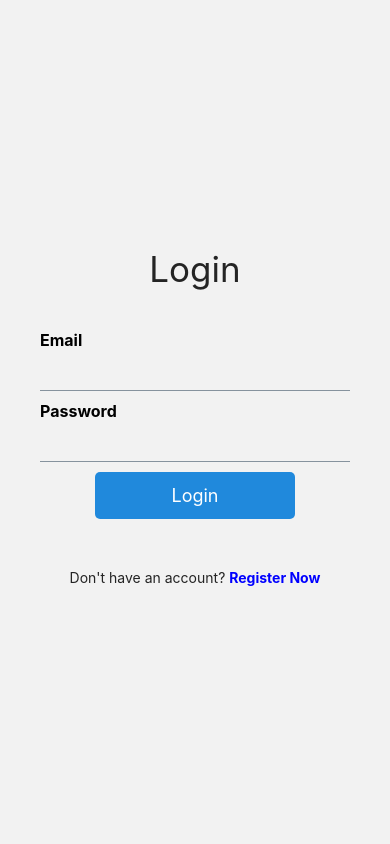
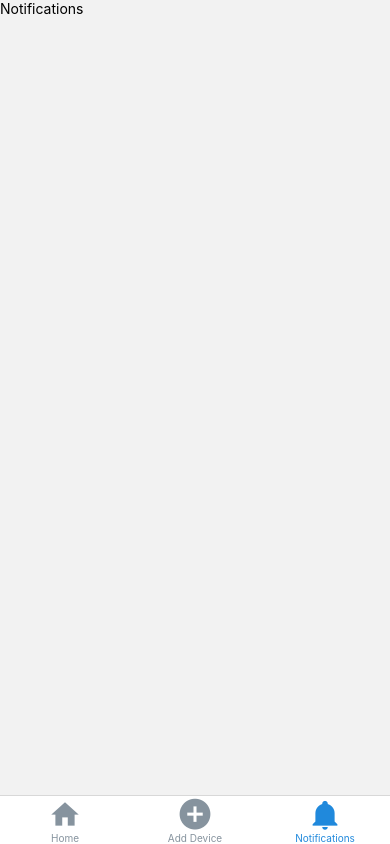
Before and after one commit to Sentinel-FYP/mobile-app, a React Native app: screen /Notifications in a window 390 px wide. Built offline with nearby package versions, Linux system fonts and the light colour scheme.

Commit message:
[Update] Tab navigation

```diff
--- /dev/null
+++ b/src/routes/AddDeviceStack.jsx
@@ -0,0 +1,23 @@
+import { View, Text } from "react-native";
+import React from "react";
+import { createNativeStackNavigator } from "@react-navigation/native-stack";
+import AddDeviceScreen from "../screens/add-camera/AddDeviceScreen";
+
+const AddDeviceStack = createNativeStackNavigator();
+const AddDeviceStackScreen = () => {
+  return (
+    <AddDeviceStack.Navigator
+      screenOptions={{
+        animation: "slide_from_right",
+        headerShown: false,
+      }}
+    >
+      <AddDeviceStack.Screen
+        name="AddDeviceScreen"
+        component={AddDeviceScreen}
+      />
+    </AddDeviceStack.Navigator>
+  );
+};
+
+export default AddDeviceStackScreen;
--- /dev/null
+++ b/src/routes/NotificationStack.jsx
@@ -0,0 +1,24 @@
+import { View, Text } from "react-native";
+import React from "react";
+import { createNativeStackNavigator } from "@react-navigation/native-stack";
+import NotificationScreen from "../screens/notifications/NotificationScreen";
+
+const NotificationStack = createNativeStackNavigator();
+const NotificationStackScreen = () => {
+  return (
+    <NotificationStack.Navigator
+      screenOptions={{
+        animation: "slide_from_right",
+        headerShown: false,
+      }}
+    >
+      <NotificationStack.Screen
+        name="NotificationScreen"
+        component={NotificationScreen}
+        options={{ headerShown: false }}
+      />
+    </NotificationStack.Navigator>
+  );
+};
+
+export default NotificationStackScreen;
--- a/src/routes/Router.jsx
+++ b/src/routes/Router.jsx
@@ -6,11 +6,10 @@ import React, { useState } from "react";
 import { View, ActivityIndicator, StyleSheet } from "react-native";
 import { COLORS } from "../constants";
 
-
 const RouterStack = createNativeStackNavigator();
 
 const Router = () => {
-  const [isAuthenticated, setIsAuthenticated] = useState(false);
+  const [isAuthenticated, setIsAuthenticated] = useState(true);
   return (
     <NavigationContainer>
       <RouterStack.Navigator
--- a/src/routes/TabNavigation.jsx
+++ b/src/routes/TabNavigation.jsx
@@ -2,13 +2,40 @@ import { View, Text } from "react-native";
 import React from "react";
 import { NavigationContainer } from "@react-navigation/native";
 import { createBottomTabNavigator } from "@react-navigation/bottom-tabs";
+import Icon from "react-native-vector-icons/MaterialCommunityIcons";
 import HomeStackScreen from "./HomeStack";
+import NotificationStackScreen from "./NotificationStack";
+import { lightColors } from "@rneui/base";
+import AddDeviceStackScreen from "./AddDeviceStack";
 
 const Tab = createBottomTabNavigator();
 const TabNavigation = () => {
   return (
-    <Tab.Navigator screenOptions={{ headerShown: false }}>
+    <Tab.Navigator
+      screenOptions={({ route }) => ({
+        tabBarIcon: ({ focused, color, size }) => {
+          let iconName;
+          size += 8;
+
+          if (route.name === "Home") {
+            iconName = focused ? "home" : "home";
+          } else if (route.name === "Notifications") {
+            iconName = focused ? "bell" : "bell";
+          } else if (route.name === "Add Device") {
+            iconName = focused ? "plus-circle" : "plus-circle";
+            size += 4;
+          }
+
+          return <Icon name={iconName} size={size} color={color} />;
+        },
+        tabBarActiveTintColor: lightColors.primary,
+        tabBarInactiveTintColor: lightColors.grey3,
+        headerShown: false,
+      })}
+    >
       <Tab.Screen name="Home" component={HomeStackScreen} />
+      <Tab.Screen name="Add Device" component={AddDeviceStackScreen} />
+      <Tab.Screen name="Notifications" component={NotificationStackScreen} />
     </Tab.Navigator>
   );
 };
--- /dev/null
+++ b/src/screens/add-camera/AddDeviceScreen.jsx
@@ -0,0 +1,12 @@
+import { View, Text } from "react-native";
+import React from "react";
+
+const AddDeviceScreen = () => {
+  return (
+    <View>
+      <Text>AddCameraScreen</Text>
+    </View>
+  );
+};
+
+export default AddDeviceScreen;
--- /dev/null
+++ b/src/screens/notifications/NotificationScreen.jsx
@@ -0,0 +1,17 @@
+import { View, Text, FlatList } from "react-native";
+import React from "react";
+
+const NotificationScreen = () => {
+  const renderItem = ({ item, index }) => {
+    return <View></View>;
+  };
+  return (
+    <View>
+      <Text>Notifications</Text>
+
+      <FlatList />
+    </View>
+  );
+};
+
+export default NotificationScreen;
```
Also changed, not shown: src/components/Loader.jsx (renamed from src/components/Loader.js).
